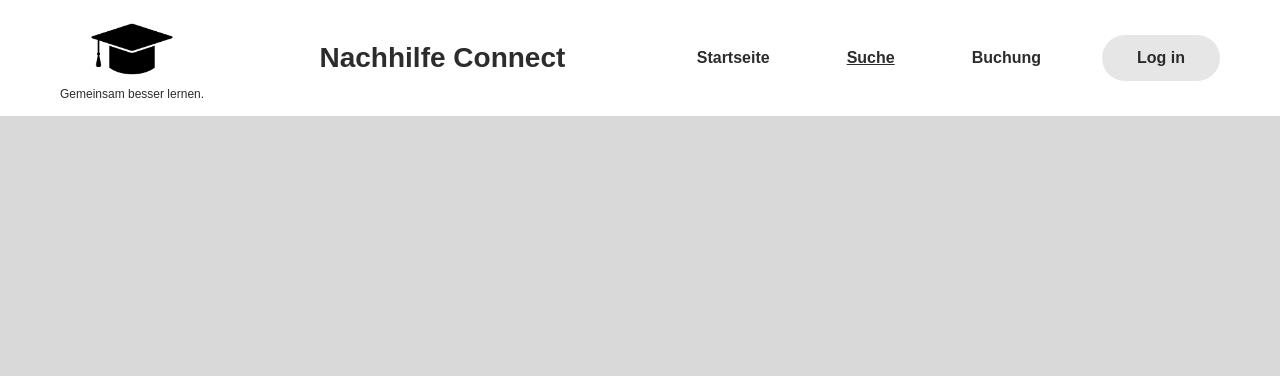
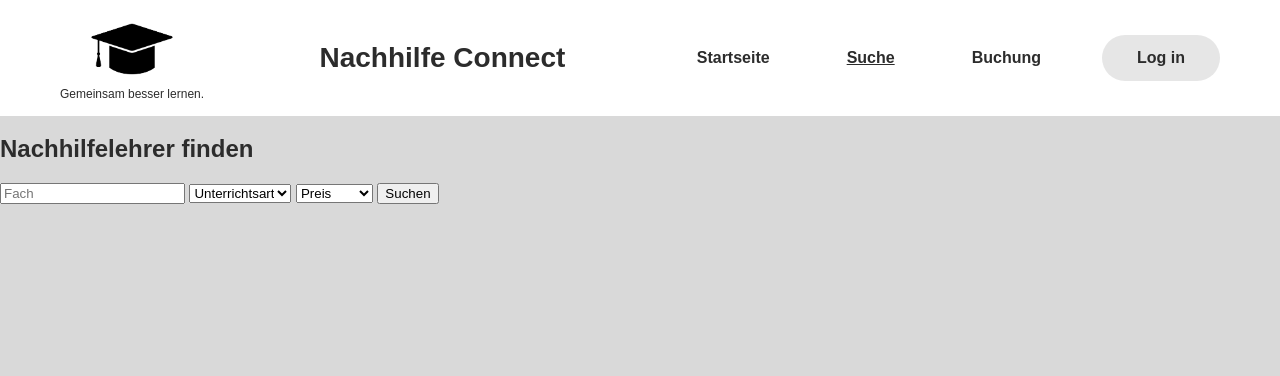
Before and after one commit to Mohd323/Nachhilfe-Plattform, a Flask app: page /suche in a window 1280 px wide. Shown: the top 376 px of the page. Run offline with Flask 3, Linux system fonts and the light colour scheme.

Commit message:
Suchbereich zum Finden von Lehrkräften hinzufügen

```diff
--- a/templates/teacher_search.html
+++ b/templates/teacher_search.html
@@ -26,6 +26,30 @@
     </nav>
     </header>
 
+    <main>
+        <section class="...">
+            <h2>Nachhilfelehrer finden</h2>
+        </section>
+
+        <section class="...">
+            <input type="text" placeholder="Fach">
+            <select>
+                <option>Unterrichtsart</option>
+                <option>Online</option>
+                <option>Vor Ort</option>
+                <option>Beides</option>
+            </select>
+
+            <select>
+                <option>Preis</option>
+                <option>Bis 20€</option>
+                <option>Bis 30€</option>
+                <option>Über 30€</option>
+            </select>
+            <button>Suchen</button>
+        </section>
+
+    </main>
 
 </body>
 </html>
```
